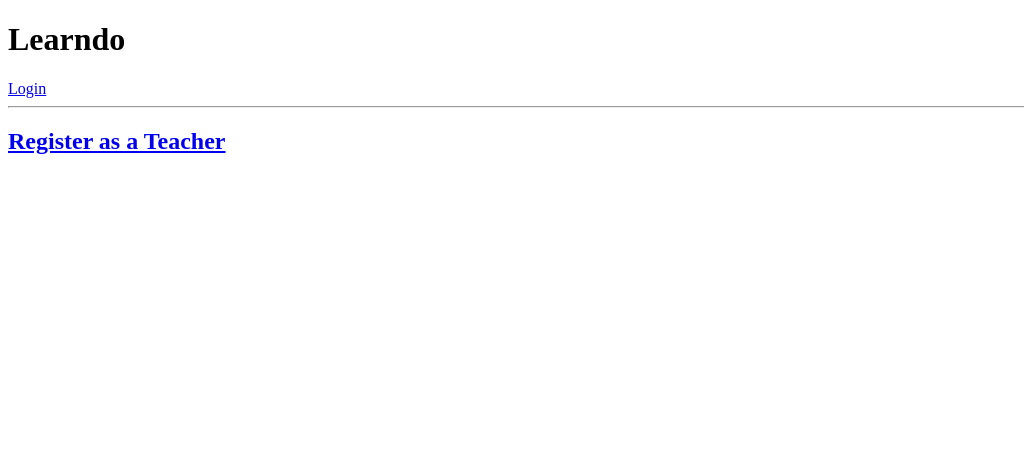
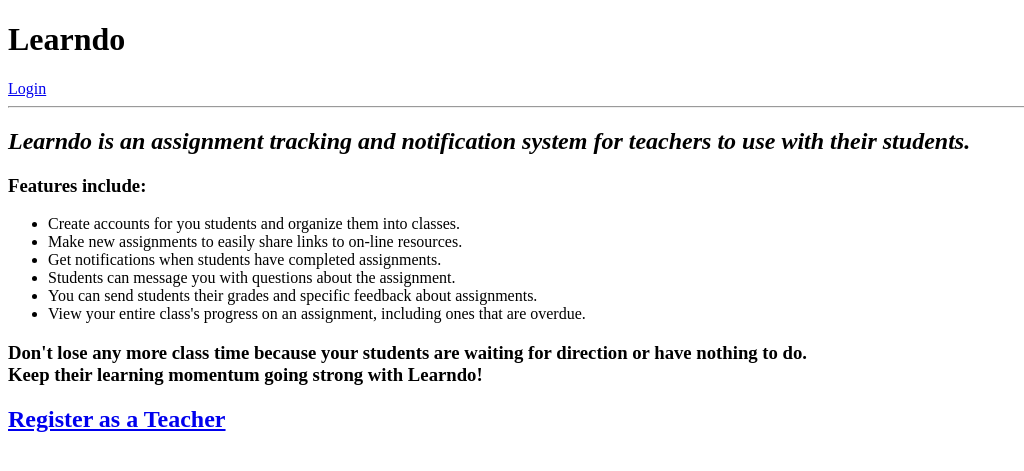
Before and after one commit to cforan99/learndo, a Flask app: page / in a window 1280 px wide. Shown: the top 471 px of the page, without its empty margins (0-1024 px from the left). Run offline with Flask 2, Linux system fonts and the light colour scheme.

Commit message:
completed profile routes/templates and forms for editing profile infomation. also added buttons for removing classes and students, but the ajax confirmation does not work.

```diff
--- a/server.py
+++ b/server.py
@@ -2,10 +2,11 @@
 
 from jinja2 import StrictUndefined
 
-from flask import Flask, render_template, request, flash, redirect, session
+from flask import Flask, render_template, request, flash, redirect, session, jsonify
 from flask_debugtoolbar import DebugToolbarExtension
 
 from model import connect_to_db, db, User, Class
+from helper import *
 
 
 app = Flask(__name__)
@@ -24,7 +25,7 @@ def index():
 
     return render_template("homepage.html")
 
-#### REGISTRATION ####
+############### REGISTRATION ###############
 
 @app.route('/register', methods=['GET'])
 def register_form():
@@ -46,7 +47,10 @@ def register_process():
     school = request.form.get("school")
     teacher = request.form.get("teacher")
 
-    print teacher
+    # Check to see if username is available
+    if len(User.query.filter(User.username == username).all()) > 0:
+        flash("That username is already in use. Please choose another.")
+        return redirect('/register')
 
     if preferred == "":
         preferred = first + " " + last
@@ -67,9 +71,10 @@ def register_process():
 
     flash("Your teacher account has been created with the username {} and password {}".format(username, password))
 
-    return redirect("/")
+    return redirect("/teacher/{}".format(new_teacher.user_id))
 
-#### LOGIN / LOGOUT ####
+
+############### LOGIN / LOGOUT ###############
 
 @app.route('/login', methods=['GET'])
 def login_form():
@@ -98,7 +103,7 @@ def login_process():
 
     session["user_id"] = user.user_id
 
-    flash("Logged in")
+    flash("You are now logged in!")
 
     if user.is_teacher:
         return redirect("/teacher/%s" % user.user_id)
@@ -111,11 +116,11 @@ def logout():
     """Log out."""
 
     del session["user_id"]
-    flash("Logged Out.")
+    flash("You are logged out.")
     return redirect("/")
 
 
-#### TEACHER VIEWS ####
+############### TEACHER VIEWS ###############
 
 @app.route('/teacher/<int:user_id>')
 def show_teacher_dashboard(user_id):
@@ -134,34 +139,12 @@ def manage_classes(user_id):
     """Shows class lists and student lists. Teacher can also add classes and students."""
 
     if session['user_id'] == user_id:
-        teacher = User.query.get(user_id)  ## Can I make this a global variable or store in session?
-
+        teacher = User.query.get(user_id) ## Can I make this a global variable or store in session?
         class_list = show_classes(teacher)
-
         return render_template("class_list.html", teacher=teacher, class_list=class_list)
     else:
         flash("You do not have access to that page.")
         return redirect("/")
-
-
-def show_classes(teacher):
-    """Creates a dictionary of class name and list of student objects for each class_id
-    associated with a teacher. Used for printing a list of all the classes for a teacher.
-
-    Example:
-    {class_id: {'class_name': class_name, 'students': [<student object>, <student object>]}}
-    """
-    class_list = {}
-
-    for each_class in teacher.classes:
-        class_list[each_class.class_id] = {'class_name' : each_class.class_name }
-        for student in each_class.users:
-            if student.is_teacher == 0:
-                if 'students' not in class_list[each_class.class_id]:
-                    class_list[each_class.class_id]['students'] = []
-                class_list[each_class.class_id]['students'].append(student)
-
-    return class_list
 
 
 @app.route('/new_class', methods=['POST'])
@@ -174,13 +157,11 @@ def create_class():
 
     teacher = User.query.get(user_id)
 
-    new_class = Class(class_name=class_name)
-    new_class.users.append(teacher)
-    db.session.add(new_class)
-    db.session.commit()
+    add_class(teacher, class_name)
 
     flash("{} has been added.".format(class_name))
     return redirect('/teacher/{}/classes'.format(user_id))
+
 
 @app.route('/add_student', methods=['POST'])
 def add_student():
@@ -210,6 +191,206 @@ def add_student():
     return redirect('/teacher/{}/classes'.format(teacher_id))
 
 
+@app.route('/delete_class', methods=["POST"])
+def delete_class():
+    """Deletes class from db when teacher clicks link in manage classes dashboard."""
+
+    class_id = request.form.get('class_id')
+    this_class = Class.query.get(class_id)
+
+    print class_id, "*****************"
+
+    users = this_class.users
+
+    authorized = False
+    for user in users:
+        if user.is_teacher and user.user_id == session['user_id']:
+            authorized = True
+
+    if authorized:
+        db.session.delete(this_class)
+        db.session.commit()
+        flash("The class, {}, has been deleted.".format(this_class.class_name))
+        return redirect('/teacher/{}/classes'.format(session['user_id']))
+    else:
+        flash("You are not authorized to make this change.")
+        return redirect("/")
+
+
+@app.route('/remove_student', methods=["POST"])
+def remove_student():
+    """Deletes class from db when teacher clicks link in manage classes dashboard."""
+
+    student_id = request.form.get('user_id')
+    class_id = request.form.get('class_id')
+
+    print student_id, class_id, "*****************"
+
+    user_class = UserClass.query.filter(UserClass.user_id==student_id,
+                                        UserClass.class_id==class_id).one()
+
+    this_student = User.query.get(student_id)
+
+    user = User.query.get(session['user_id'])
+
+    authorized = False
+    if user.is_teacher:
+        authorized = True
+
+    if authorized:
+        db.session.delete(user_class)
+        db.session.commit()
+
+        flash("{} has been removed from that class.".format(this_student.display_name))
+        return redirect('/teacher/{}/classes'.format(session['user_id']))
+
+    else:
+        flash("You are not authorized to make this change.")
+        return redirect("/")
+
+
+@app.route('/new_student', methods=['POST'])
+def create_student():
+    """Teacher creates new student accounts and add them to classes simultaneously"""
+
+    # Get form variables
+    first = request.form.get("first")
+    last = request.form.get("last")
+    preferred = request.form.get("preferred")
+    email = request.form.get("email")
+    username = request.form.get("username")
+    password = request.form.get("password")
+    class_id = request.form.get("class-id")
+    teacher_id = request.form.get("teacher")
+
+    # Check to see if username is available
+    if len(User.query.filter(User.username == username).all()) > 0:
+        flash("That username is already in use. Please choose another.")
+        return redirect('/teacher/{}/classes'.format(teacher_id))
+
+    if email == "":
+        email = None
+
+    if preferred == "":
+        preferred = first
+
+    teacher = User.query.get(teacher_id)
+
+    new_student = User(is_teacher=0,
+                       username=username,
+                       password=password,
+                       email=email,
+                       first_name=first,
+                       last_name=last,
+                       display_name=preferred,
+                       school=teacher.school)
+
+    print class_id
+
+    new_student.classes.append(Class.query.get(class_id))
+    db.session.add(new_student)
+    db.session.commit()
+
+    flash("A new account has been created for {} with the username {} and password {}.".format(preferred, username, password))
+    return redirect('/teacher/{}/classes'.format(teacher_id))
+
+
+############### PROFILES ###############
+@app.route('/profile/<int:user_id>')
+def load_profile(user_id):
+    """Renders template for profile page for both students and teachers"""
+
+    user = User.query.get(user_id)
+
+    if user.is_teacher:
+        acct_type = 'Teacher'
+    else:
+        acct_type = 'Student'
+
+    my_classes = []
+    for each_class in user.classes:
+        my_classes.append(each_class.class_name)
+
+    if access_profile(user_id) == True:
+        return render_template("profile.html", user=user, my_classes=my_classes, acct_type=acct_type)
+    else:
+        flash("You do not have access to that page.")
+        return redirect("/")
+
+
+@app.route('/edit_profile', methods=['POST'])
+def edit_profile():
+    """Users can change their profile information"""
+
+    # Get form variables
+    first = request.form.get("first")
+    last = request.form.get("last")
+    preferred = request.form.get("preferred")
+    email = request.form.get("email")
+    username = request.form.get("username")
+    password = request.form.get("password")
+    school = request.form.get("school")
+    user_id = request.form.get("user_id")
+
+    if email == "" or "None":
+            email = None
+
+    if preferred == "" or "None":
+            preferred = first
+
+    user = User.query.get(user_id)
+
+    # Check to see if username is available
+    if len(User.query.filter(User.username == username).all()) > 0 and username != user.username:
+        flash("That username is already in use. Please choose another.")
+        return redirect('/profile/{}'.format(user_id))
+    else:
+        user.first_name = first
+        user.last_name = last
+        user.display_name = preferred
+        user.email = email
+        user.username = username
+        user.password = password
+        user.school = school
+
+        db.session.commit()
+
+        flash("Your changes have been successfully saved!")
+        return redirect('/profile/{}'.format(user_id))
+
+
+# #THIS WORKS BUT I WILL NOT USE IT UNTIL START ANGULAR
+# @app.route('/profile/<int:user_id>.json')
+# def view_profile(user_id):
+#     """Returns JSON object of user info from db to display on profile page"""
+
+#     user = User.query.get(user_id)
+
+#     if user.is_teacher:
+#         acct_type = 'teacher'
+#     else:
+#         acct_type = 'student'
+
+#     my_classes = []
+#     for each_class in user.classes:
+#         my_classes.append(each_class.class_name)
+
+#     profile_info = {
+#         'first' : user.first_name,
+#         'last' : user.last_name,
+#         'preferred' : user.display_name,
+#         'email' : user.email,
+#         'username' : user.username,
+#         'password' : user.password,
+#         'school' : user.school,
+#         'classes' : my_classes
+#     }
+
+#     if access_profile(user_id) == True:
+#         return jsonify(profile_info)
+
+
+
 if __name__ == "__main__":
     # We have to set debug=True here, since it has to be True at the point
     # that we invoke the DebugToolbarExtension
--- a/templates/base.html
+++ b/templates/base.html
@@ -23,5 +23,6 @@
     Put your body here.
 {% endblock %}
 
+
 </body>
 </html>
--- a/templates/homepage.html
+++ b/templates/homepage.html
@@ -1,6 +1,19 @@
 {% extends 'base.html' %}
 {% block content %}
 
+<h2><i>Learndo is an assignment tracking and notification system for teachers to use with their students.</i></h3>
+
+<h3>Features include:</h3>
+	<ul>
+		<li>Create accounts for you students and organize them into classes.</li>
+		<li>Make new assignments to easily share links to on-line resources.</li>
+		<li>Get notifications when students have completed assignments.</li>
+		<li>Students can message you with questions about the assignment.</li>
+		<li>You can send students their grades and specific feedback about assignments.</li>
+		<li>View your entire class's progress on an assignment, including ones that are overdue.</li>
+	</ul>
+
+<h3>Don't lose any more class time because your students are waiting for direction or have nothing to do. <br>Keep their learning momentum going strong with Learndo!</h3>
 <a href="/register"><h2>Register as a Teacher</h2></a>
 
 {% endblock %}
--- a/templates/register_form.html
+++ b/templates/register_form.html
@@ -49,7 +49,7 @@
     <div>
         <label>
             School:
-            <input type="text" name="username" required>
+            <input type="text" name="school" required>
         </label><br><br>
     </div>
 
--- a/templates/tdashboard.html
+++ b/templates/tdashboard.html
@@ -4,7 +4,7 @@
 <h2>Welcome {{ teacher.display_name }}!</h2></a>
 
 <ul>
-	<li><a href='/teacher/{{ teacher.user_id }}/account'>View your account information</a></li>
+	<li><a href='/profile/{{ teacher.user_id }}'>View your account information</a></li>
 	<li><a href='/new_task'>Create a new assignment</a></li>
 	<li><a href='/teacher/{{ teacher.user_id }}/assignments'>View all your assignments</a></li>
 	<li><a href='/teacher/{{ teacher.user_id }}/messages'>View your messages</a></li>
```
Also changed, not shown: helper.py (added, +63 -0 lines), templates/class_list.html (+106 -2 lines), templates/profile.html (added, +72 -0 lines), learndo.db.
